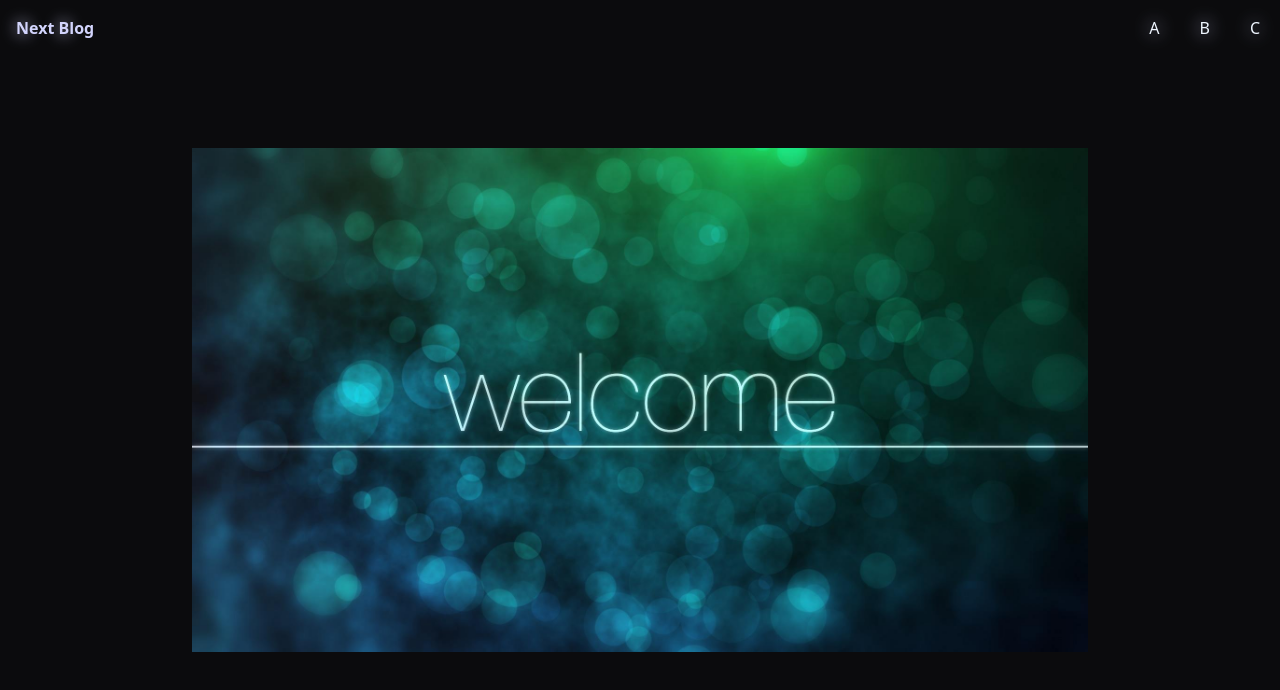
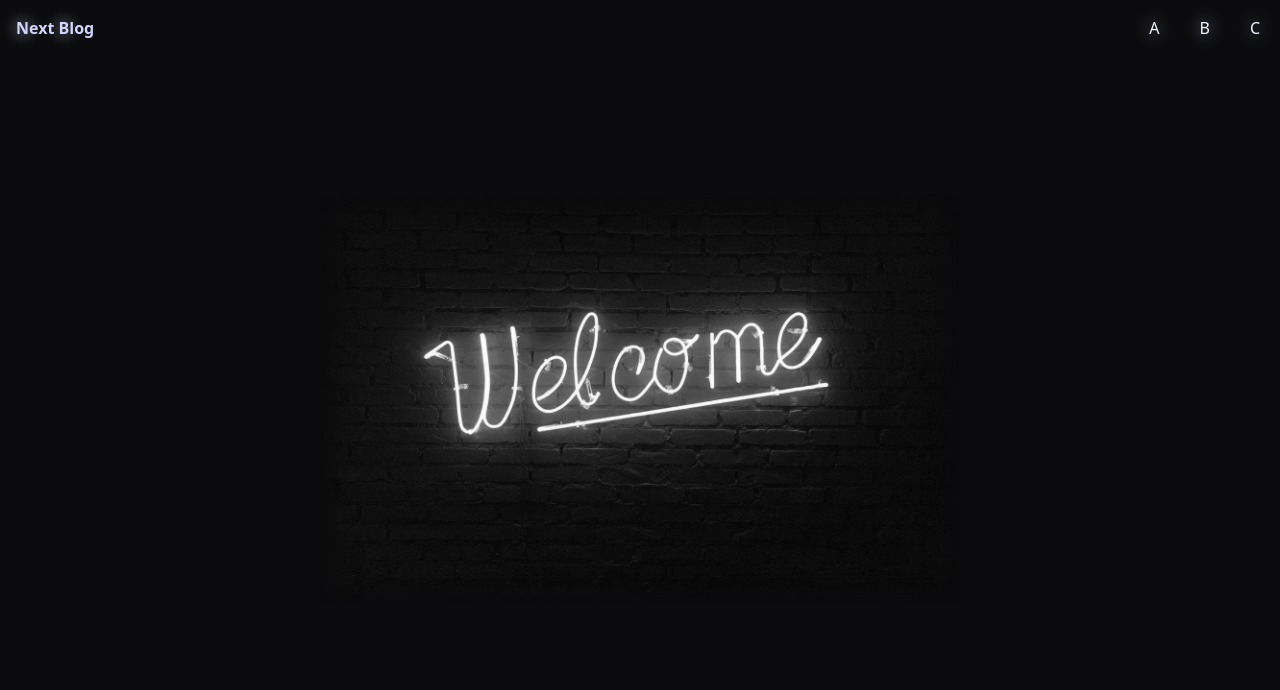
Before and after one commit to TohidEq/nextjs-blog, a Next.js app: page / in a window 1280 px wide. Shown: the top 690 px of the page. Built offline with nearby package versions, Linux system fonts and the light colour scheme.

Commit message:
Change Welcome Img and Add Shadow

```diff
--- a/src/components/WelcomeImg.tsx
+++ b/src/components/WelcomeImg.tsx
@@ -2,13 +2,16 @@ import Image from "next/image";
 
 function WelcomeImg() {
   return (
+    <div className="img">
       <Image
         src={"/images/wlcm.jpg"}
         alt="Welcome!"
         width={"1920"}
         height={"1080"}
-      priority={true}
+        priority={false}
       />
+      <span className="img-grad"></span>
+    </div>
   );
 }
 
--- a/src/styles/home.scss
+++ b/src/styles/home.scss
@@ -1,13 +1,23 @@
 .home {
-  img {
+  .img {
     @apply top-1/2
     -translate-y-1/2
     left-1/2
     -translate-x-1/2
     fixed
-    max-w-sm
-    sm:max-w-xl
+    w-[440px]
+    md:w-auto
     md:max-w-2xl
     lg:max-w-4xl;
+
+    img {
+      @apply grayscale;
+    }
+    .img-grad {
+      @apply absolute bg-transparent w-full h-full top-0 left-0;
+      box-shadow: 0px 0px 20px 15px rgba(11, 11, 13, 1) inset;
+      -webkit-box-shadow: 0px 0px 20px 15px rgba(11, 11, 13, 1) inset;
+      -moz-box-shadow: 0px 0px 20px 15px rgba(11, 11, 13, 1) inset;
+    }
   }
 }
--- a/src/styles/navigation.scss
+++ b/src/styles/navigation.scss
@@ -85,7 +85,7 @@ nav.navigation {
           duration-150;
 
           .menu__list {
-            @apply text-right px-4 bg-black opacity-0
+            @apply text-right px-4 bg-black/30 backdrop-blur-xl opacity-0
             duration-150;
 
             .menu__list__item {
```
Also changed, not shown: public/images/wlcm.jpg. Lines whose indentation alone changed are shown as unchanged.
